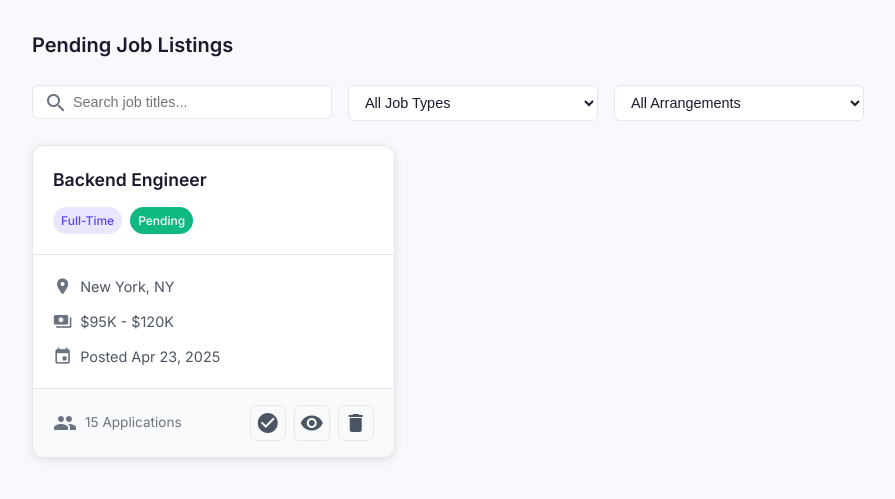
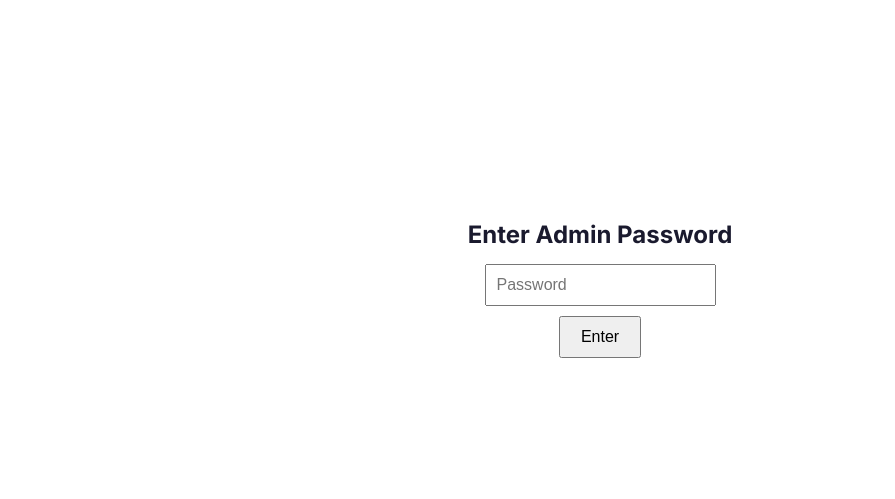
Before and after one commit to BernardCode/FBLA-WEBSITE-CODING, a plain HTML site: page admin/index.html in a window 1280 px wide. Shown: the part 113-612 px from the top of the page, without its empty margins (40-935 px from the left). Drawn offline with Linux system fonts and the light colour scheme.

Commit message:
Update index.html

```diff
--- a/admin/index.html
+++ b/admin/index.html
@@ -15,6 +15,39 @@
     />
   </head>
   <body>
+    <!-- Password protection overlay -->
+    <div
+      id="authOverlay"
+      style="
+        position: fixed;
+        top: 0;
+        left: 0;
+        width: 100vw;
+        height: 100vh;
+        background: #fff;
+        display: flex;
+        flex-direction: column;
+        align-items: center;
+        justify-content: center;
+        z-index: 9999;
+      "
+    >
+      <h2>Enter Admin Password</h2>
+      <input
+        type="password"
+        id="adminPassword"
+        placeholder="Password"
+        style="padding: 10px; margin: 10px; font-size: 16px"
+      />
+      <button
+        onclick="verifyPassword()"
+        style="padding: 10px 20px; font-size: 16px"
+      >
+        Enter
+      </button>
+      <p id="authError" style="color: red"></p>
+    </div>
+
     <div class="dashboard-container">
       <main class="main-content">
         <header class="dashboard-header">
@@ -64,7 +97,7 @@
       </main>
     </div>
 
-    <!-- Basic Modal Structure for Detail View -->
+    <!-- Modal -->
     <div class="modal" id="jobModal">
       <div class="modal-content">
         <div class="modal-header">
@@ -172,6 +205,18 @@
         jobModal.classList.remove("show");
       }
 
+      function verifyPassword() {
+        const correctPassword = "admin123"; // Set your password here
+        const input = document.getElementById("adminPassword").value;
+        const error = document.getElementById("authError");
+
+        if (input === correctPassword) {
+          document.getElementById("authOverlay").style.display = "none";
+        } else {
+          error.textContent = "Incorrect password. Try again.";
+        }
+      }
+
       renderJobs();
     </script>
   </body>
```
